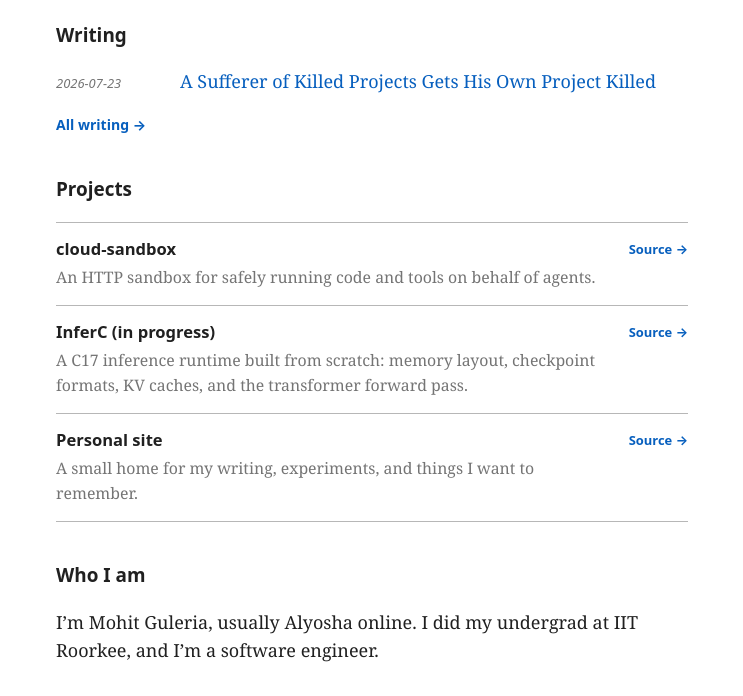
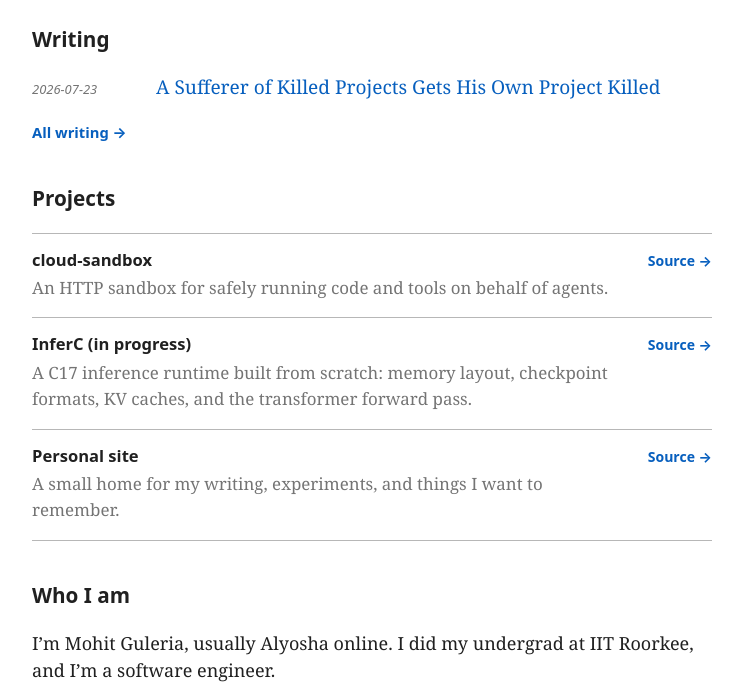
Before and after one commit to alyosha31/personal-site, an Astro site: page / in a window 1280 px wide. Shown: the part 100-796 px from the top of the page, without its empty margins (268-1011 px from the left). Built offline with nearby package versions, Linux system fonts and the light colour scheme; Astro itself is replaced by a stand-in of ours.

Commit message:
matched homepage reading scale

```diff
--- a/src/styles/global.css
+++ b/src/styles/global.css
@@ -45,10 +45,9 @@ h3 { font-size: .92rem; font-weight: 750; }
 :focus-visible { outline: 2px solid var(--link); outline-offset: 3px; }
 
 .home-shell {
-  width: 100%;
-  max-width: 680px;
+  width: min(680px, calc(100% - 40px));
   margin: 0 auto;
-  padding: 32px 24px 55px;
+  padding: 35px 0 80px;
 }
 .site-header { display: flex; align-items: flex-start; justify-content: space-between; padding-bottom: 30px; }
 .identity span { color: var(--muted); font-family: var(--font-sans); font-size: .75rem; }
@@ -70,17 +69,19 @@ h3 { font-size: .92rem; font-weight: 750; }
 
 .home-shell section { margin-top: 2.35rem; }
 .home-shell .site-header + section { margin-top: 0; }
+.home-shell h2 { font-size: 1.15rem; }
 .post-list { display: flex; flex-direction: column; gap: .8rem; }
 .post-list a { display: grid; grid-template-columns: 108px 1fr; gap: 16px; align-items: baseline; }
+.post-list a span { font-size: 1.06rem; }
 .post-list time { color: var(--muted); font-family: var(--font-sans); font-size: .72rem; font-style: italic; white-space: nowrap; }
 .post-list a span, .section-more a, .project-list a, .link-list a { color: var(--link); }
 .post-list a:hover span, .section-more a:hover, .project-list a:hover, .link-list a:hover { color: var(--link-hover); text-decoration: underline; text-underline-offset: 3px; }
-.section-more { margin: 1rem 0 0; font-family: var(--font-sans); font-size: .78rem; font-weight: 700; }
+.section-more { margin: 1rem 0 0; font-family: var(--font-sans); font-size: .82rem; font-weight: 700; }
 
 .project-list { border-top: 1px solid var(--border); }
 .project-list article { display: flex; align-items: flex-start; justify-content: space-between; gap: 20px; padding: 16px 0; border-bottom: 1px solid var(--border); }
-.project-list article p { margin: 5px 0 0; color: var(--muted); font-size: .88rem; }
-.project-list article > a { flex: none; font-family: var(--font-sans); font-size: .72rem; font-weight: 700; }
+.project-list article p { margin: 5px 0 0; color: var(--muted); font-size: .94rem; }
+.project-list article > a { flex: none; font-family: var(--font-sans); font-size: .78rem; font-weight: 700; }
 .link-list { padding-left: 1.25rem; }
 .link-list li { margin-bottom: .45rem; }
 .home-shell footer { margin-top: 3rem; padding-top: 1rem; border-top: 1px solid var(--border); color: var(--muted); font-family: var(--font-sans); font-size: .68rem; }
@@ -188,7 +189,7 @@ h3 { font-size: .92rem; font-weight: 750; }
 
 @media (max-width: 560px) {
   html { font-size: 17px; }
-  .home-shell { padding: 25px 20px 45px; }
+  .home-shell { padding: 25px 0 55px; }
   .post-list a { grid-template-columns: 1fr; gap: 1px; }
   .project-list article { display: block; }
   .project-list article > a { display: inline-block; margin-top: 10px; }
```
